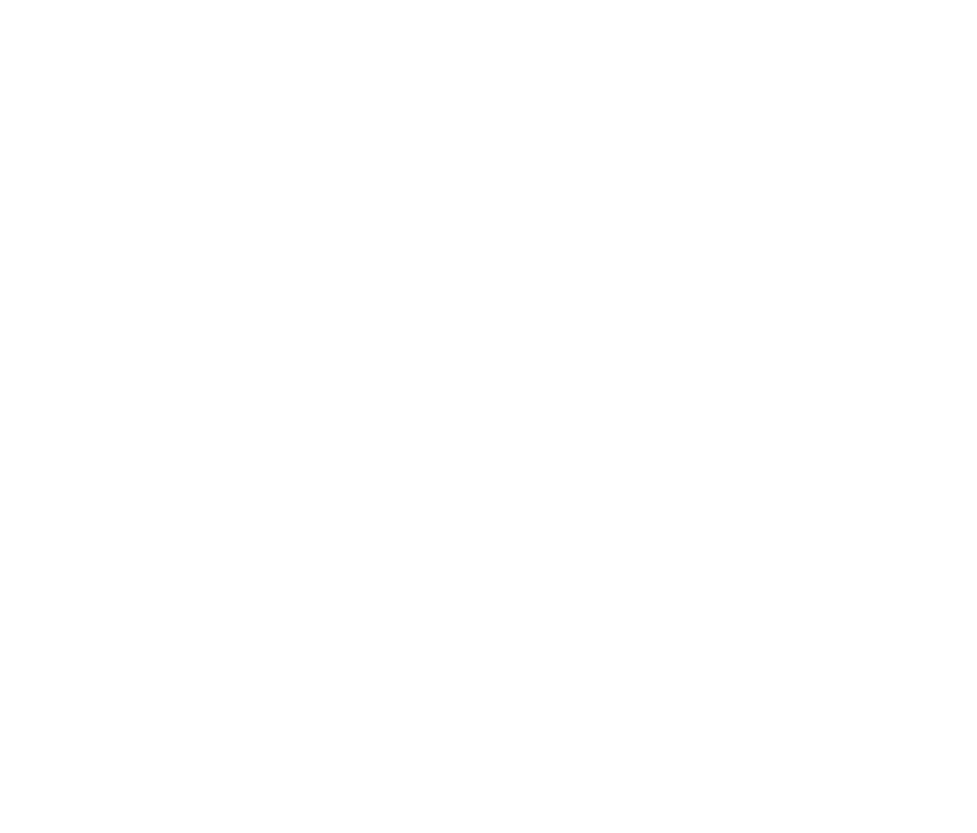
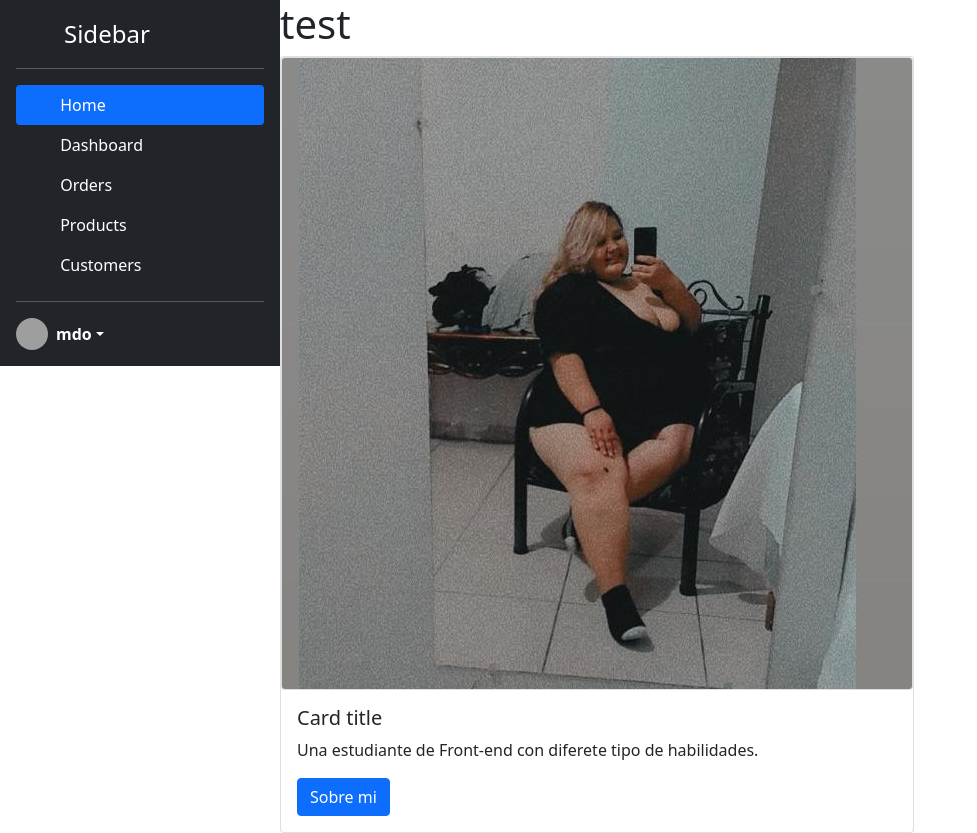
Before and after one commit to 22kellinirias/MY-PORTAFOLIO-SASS, a plain HTML site: page index.html in a window 1280 px wide. Shown: the whole page, without its empty margins (0-977 px from the left). Before the commit the page ends 800 px from the top, so only its background shows below. Drawn offline with nearby package versions, Linux system fonts and the light colour scheme; grey boxes are pictures that could not be loaded.

Commit message:
trabajndo index

```diff
--- a/assets/css/style.css
+++ b/assets/css/style.css
@@ -0,0 +1,21 @@
+elemet.style{
+  background-image: url(assets/css/meli-bg);
+}
+
+
+.hero{
+  height: 100vh;
+  background-repeat: no-repeat;
+}
+
+.bg-img{
+  background-position: center;
+  position: fixed;
+
+
+}
+.hero-title{
+  color: rgb(222, 239, 241);
+  font-weight: 600;
+  font-size: 4rem;
+}
--- a/index.html
+++ b/index.html
@@ -4,10 +4,86 @@
   <meta charset="UTF-8">
   <meta http-equiv="X-UA-Compatible" content="IE=edge">
   <meta name="viewport" content="width=device-width, initial-scale=1.0">
+
+  <link rel="stylesheet" href="https://cdn.jsdelivr.net/npm/bootstrap@5.0.2/dist/css/bootstrap.min.css" rel="stylesheet" integrity="sha384-EVSTQN3/azprG1Anm3QDgpJLIm9Nao0Yz1ztcQTwFspd3yD65VohhpuuCOmLASjC" crossorigin="anonymous">
+      <script src="https://cdn.jsdelivr.net/npm/bootstrap@5.0.2/dist/js/bootstrap.bundle.min.js" integrity="sha384-MrcW6ZMFYlzcLA8Nl+NtUVF0sA7MsXsP1UyJoMp4YLEuNSfAP+JcXn/tWtIaxVXM" crossorigin="anonymous"></script>
+      <link rel="stylesheet" href="./assets/css/style.css">
+
   <title>Portafolio sass</title>
+  <link rel="stylesheet" href="./assets/css/style.css">
 </head>
-<body>
+<body class="body">
 
+  <div class="contenedor_principal d-flex">
+      <aside class="lateral fixed-left">
+          <div class="d-flex flex-column flex-shrink-0 p-3 text-white bg-dark" style="width: 280px;">
+              <a href="/" class="d-flex align-items-center mb-3 mb-md-0 me-md-auto text-white text-decoration-none">
+                <svg class="bi me-2" width="40" height="32"><use xlink:href="#bootstrap"/></svg>
+                <span class="fs-4">Sidebar</span>
+              </a>
+              <hr>
+              <ul class="nav nav-pills flex-column mb-auto">
+                <li class="nav-item">
+                  <a href="#" class="nav-link active" aria-current="page">
+                    <svg class="bi me-2" width="16" height="16"><use xlink:href="#home"/></svg>
+                    Home
+                  </a>
+                </li>
+                <li>
+                  <a href="#" class="nav-link text-white">
+                    <svg class="bi me-2" width="16" height="16"><use xlink:href="#speedometer2"/></svg>
+                    Dashboard
+                  </a>
+                </li>
+                <li>
+                  <a href="#" class="nav-link text-white">
+                    <svg class="bi me-2" width="16" height="16"><use xlink:href="#table"/></svg>
+                    Orders
+                  </a>
+                </li>
+                <li>
+                  <a href="#" class="nav-link text-white">
+                    <svg class="bi me-2" width="16" height="16"><use xlink:href="#grid"/></svg>
+                    Products
+                  </a>
+                </li>
+                <li>
+                  <a href="#" class="nav-link text-white">
+                    <svg class="bi me-2" width="16" height="16"><use xlink:href="#people-circle"/></svg>
+                    Customers
+                  </a>
+                </li>
+              </ul>
+              <hr>
+              <div class="dropdown">
+                <a href="#" class="d-flex align-items-center text-white text-decoration-none dropdown-toggle" id="dropdownUser1" data-bs-toggle="dropdown" aria-expanded="false">
+                  <img src="https://github.com/mdo.png" alt="" width="32" height="32" class="rounded-circle me-2">
+                  <strong>mdo</strong>
+                </a>
+                <ul class="dropdown-menu dropdown-menu-dark text-small shadow" aria-labelledby="dropdownUser1">
+                  <li><a class="dropdown-item" href="#">New project...</a></li>
+                  <li><a class="dropdown-item" href="#">Settings</a></li>
+                  <li><a class="dropdown-item" href="#">Profile</a></li>
+                  <li><hr class="dropdown-divider"></li>
+                  <li><a class="dropdown-item" href="#">Sign out</a></li>
+                </ul>
+              </div>
+          </div>
+      </aside>
+      <main>
+      <h1>test</h1>
+
+          <div class="card proyecto">
+              <img class="card" src="./assets/img/mel.jpg" alt="card" id="card__img">
+              <div class="card-body">
+                <h5 class="card-title">Card title</h5>
+                <p class="card-text">Una estudiante de Front-end con diferete tipo de habilidades.</p>
+                <a href="#" class="btn btn-primary">Sobre mi</a>
+              </div>
+            </div>
+
+      </main>
+  </div>
 
 
 </body>
```
Also changed, not shown: assets/img/mel.jpg (added), assets/img/meli.jpg (added), style.scss (deleted).
